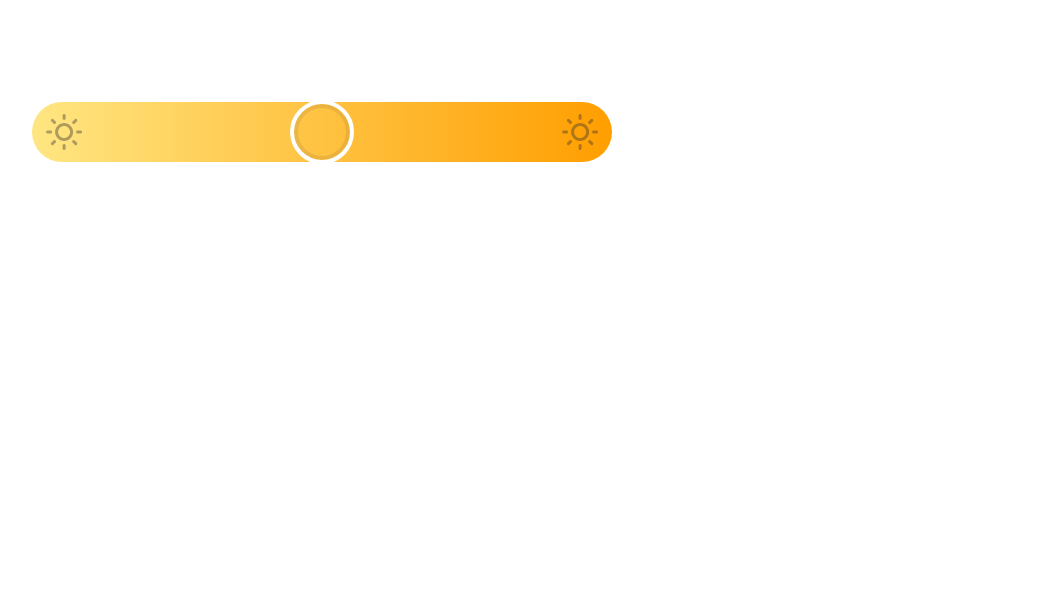
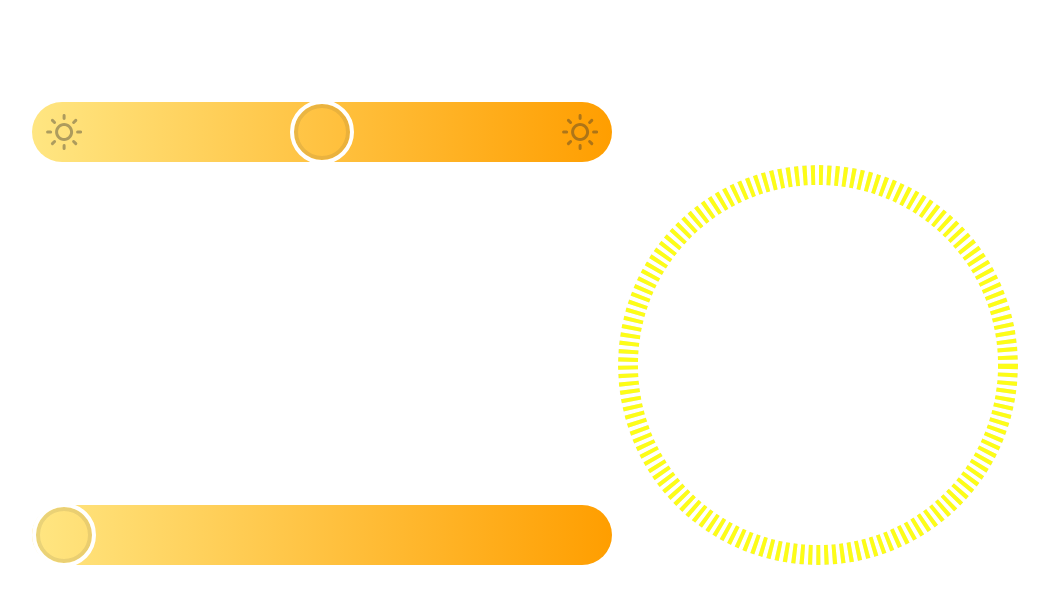
Before and after one commit to magom001/shri, a website: page Task 2/build/index.html in a window 1280 px wide. Shown: the whole page, without its empty margins (70-1119 px from the left). Drawn offline with Linux system fonts and the light colour scheme.

Commit message:
aded radial scale

```diff
--- a/Task 2/build/index.html
+++ b/Task 2/build/index.html
@@ -17,12 +17,31 @@
 </head>
 
 <body>
+    <!-- 1193.8052083641214 -->
+    <span class="input-range input-range_sun" data-range-min="-18" data-range-max="+30">
+        <input type="range" min="18" max="30" />
+    </span>
+    <div>
+        <input value="0" type="range" min="0" max="1194" id="test-range" />
+        <svg width="400" height="400" viewBox="0 0 400 400">
+            <mask id="m-lines">
+                <circle cx="200" cy="200" r="190" fill="none" stroke="#e6e6e6" stroke-width="20" stroke-dashoffset="4000" stroke-dasharray="4 4"></circle>
+            </mask>
+            <circle cx="200" cy="200" r="190" fill="none" stroke="#e6e6e6" stroke-width="20" stroke-dashoffset="4000" stroke-dasharray="4 4"></circle>
+            <circle id="scale" stroke-dasharray="1193.805" stroke-dashoffset="0" mask="url(#m-lines)" cx="200" cy="200" r="190" fill="none"
+                stroke="yellow" stroke-width="20"></circle>
+        </svg>
+    </div>
+    <!-- <script src="js/scripts.js"></script> -->
+    <script>
 
-    <span class="input-range input-range_sun" data-range-min="-18" data-range-max="+30">
-        <input type="range" orient="vfdertical" min="18" max="30" />
-    </span>
+        const range = document.getElementById("test-range");
+        const scale = document.getElementById("scale");
+        range.addEventListener("input", (e) => {
+            scale.style.strokeDashoffset = e.target.value;
+        });
+    </script>
 
-    <!-- <script src="js/scripts.js"></script> -->
 </body>
 
 </html>
```
Also changed, not shown: 1 other file.
